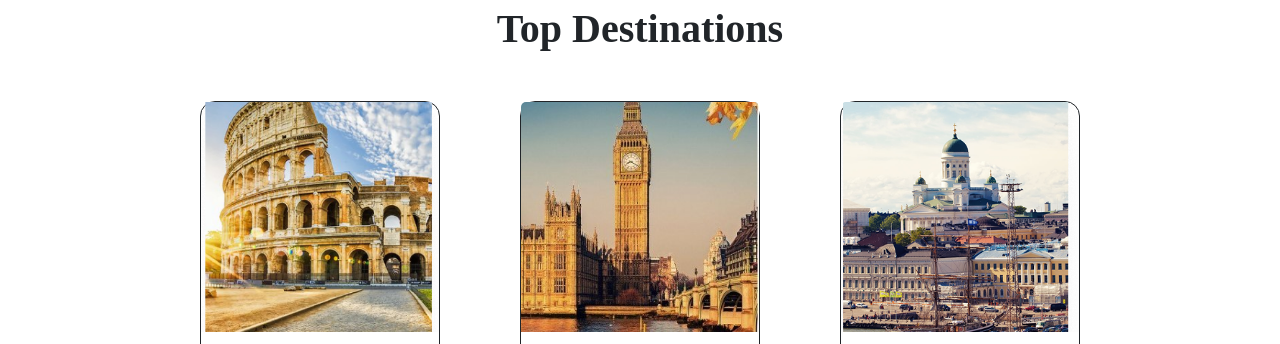
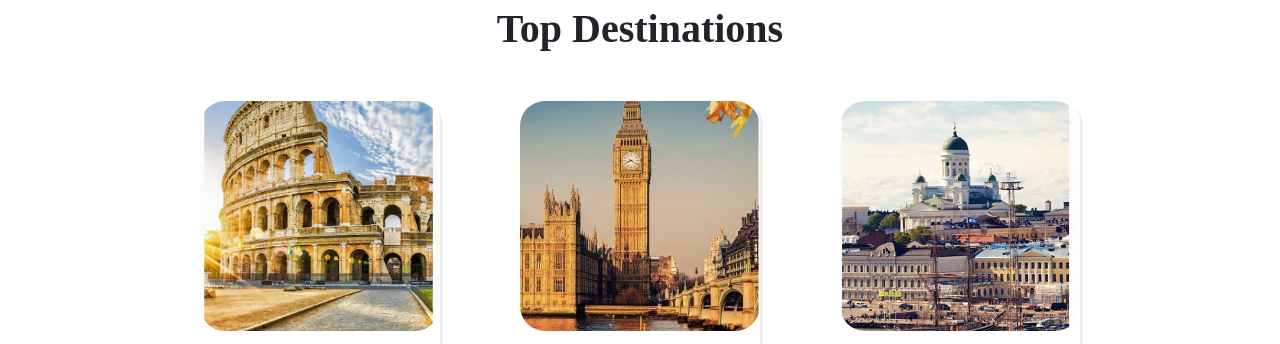
Before and after one commit to Subhana-Saman/2nd-hackathon, a plain HTML site: page index.html in a window 1280 px wide. Shown: the part 1054-1398 px from the top of the page. Drawn offline with nearby package versions, Linux system fonts and the light colour scheme.

Commit message:
Add files via upload

```diff
--- a/style.css
+++ b/style.css
@@ -50,13 +50,15 @@ h1{
   width: 100%;
   height:230px ;
   object-fit:cover ;
+  border-radius: 25px;
 
 }
 .destinate .card{
-  width:10rem ;
-  background-color: white;
-  border-radius:15px ;
-  border: 1px solid;
+
+  background-color: rgb(255, 255, 255);
+  border-radius:20px ;
+  border: none;
+  box-shadow: 3px 3px rgb(240, 239, 239);
 
 }
 .main{
```
